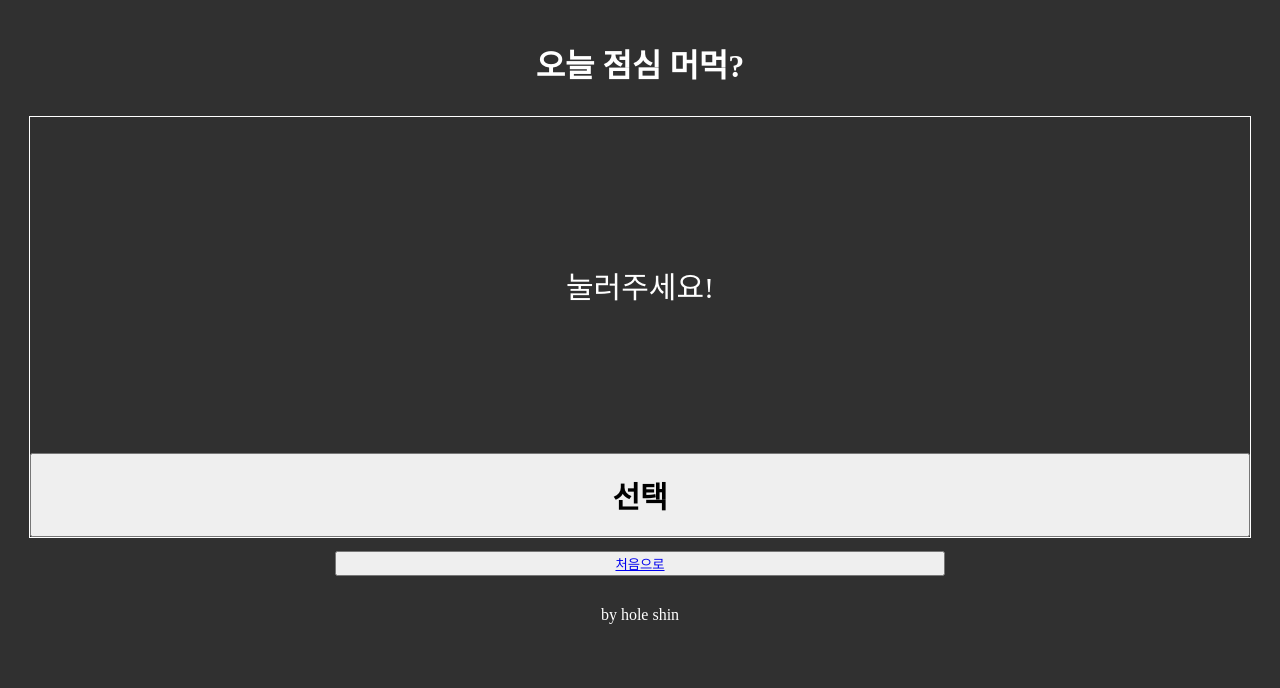
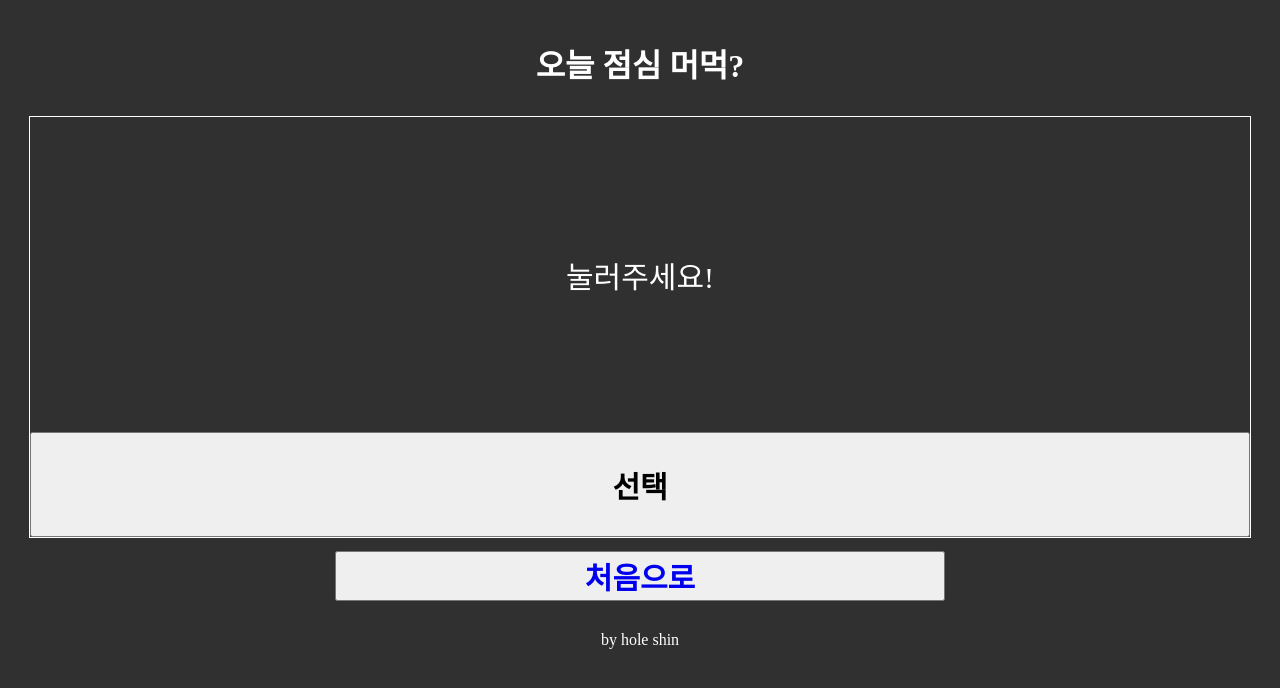
Before and after one commit to holeshin/Next.jsPractice, a Next.js app: page /form in a window 1280 px wide. Shown: the top 688 px of the page. Built offline with nearby package versions, Linux system fonts and the light colour scheme.

Commit message:
Update: css 수정 및 구조 변경

```diff
--- a/app/component/Conmon.scss
+++ b/app/component/Conmon.scss
@@ -12,7 +12,7 @@
         border: 1px solid white;
         .initialStateWrap{
             width: 100%;
-            height: 80%;
+            height: 75%;
             .initialState{
                 height: 100%;
                 display: flex;
@@ -29,11 +29,6 @@
                 }
             }
             .selectFoodWrap{
-                height: 100%;
-                .foodImg{
-                    width:100%;
-                    height: 80%;
-                }
                 .foodTitle{
                     text-align: center;
                     font-size: 20px;
@@ -43,7 +38,8 @@
      }
     .foodselectButton{
         width: 100%;
-        height: 20%;
+        height: 25%;
+        padding: 0;
         font-size: 30px;
         font-weight: bold;
     }
@@ -52,8 +48,15 @@
         font-size:25px;
     }
     .moveMainPageButton{
+        width:50%;
+        height: 50px;
         margin-top:13px;
-        width:50%;
+        a{
+            text-decoration: none;
+            font-size: 30px;
+            font-weight: bold;
+        }
+
     }
 }
 
--- a/app/component/page.js
+++ b/app/component/page.js
@@ -41,8 +41,7 @@ const Conmon = ({ foodList }) => {
               )}
             </div>
           ) : (
-            <div className="selectFoodWrap">
-              <img className="foodImg" src={food.src} alt="양식" />
+            <div className="initialState">
               <p className="foodTitle">{food.name}</p>
             </div>
           )}
@@ -55,6 +54,7 @@ const Conmon = ({ foodList }) => {
           선택
         </button>
       </div>
+
       {number > 0 && (
         <div className="selectNumberButton">누른 횟수:{number}</div>
       )}
--- a/app/form/page.js
+++ b/app/form/page.js
@@ -2,15 +2,15 @@ import Conmon from "../component/page";
 
 const form = () => {
   const foodList = [
-    { name: "햄버거", src: "/imgs/햄버거.jpg" },
-    { name: "피자", src: "/imgs/피자.jpg" },
-    { name: "파스타", src: "/imgs/파스타.jpg" },
-    { name: "리조또", src: "/imgs/리조또.jpg" },
-    { name: "스테이크", src: "/imgs/스테이크.jpg" },
-    { name: "샌드위치", src: "/imgs/샌드위치.jpg" },
-    { name: "부리또", src: "/imgs/부리또.jpg" },
-    { name: "샐러드", src: "/imgs/샐러드.jpg" },
-    { name: "토스트", src: "/imgs/토스트.jpg" },
+    { name: "햄버거" },
+    { name: "피자"},
+    { name: "파스타" },
+    { name: "리조또" },
+    { name: "스테이크"},
+    { name: "샌드위치" },
+    { name: "부리또" },
+    { name: "샐러드" },
+    { name: "토스트"},
   ];
   return (
     <>
```
Also changed, not shown: app/japanese/page.js (+10 -10 lines), app/korean/page.js (+13 -13 lines), app/lunch/page.js (+10 -10 lines).
